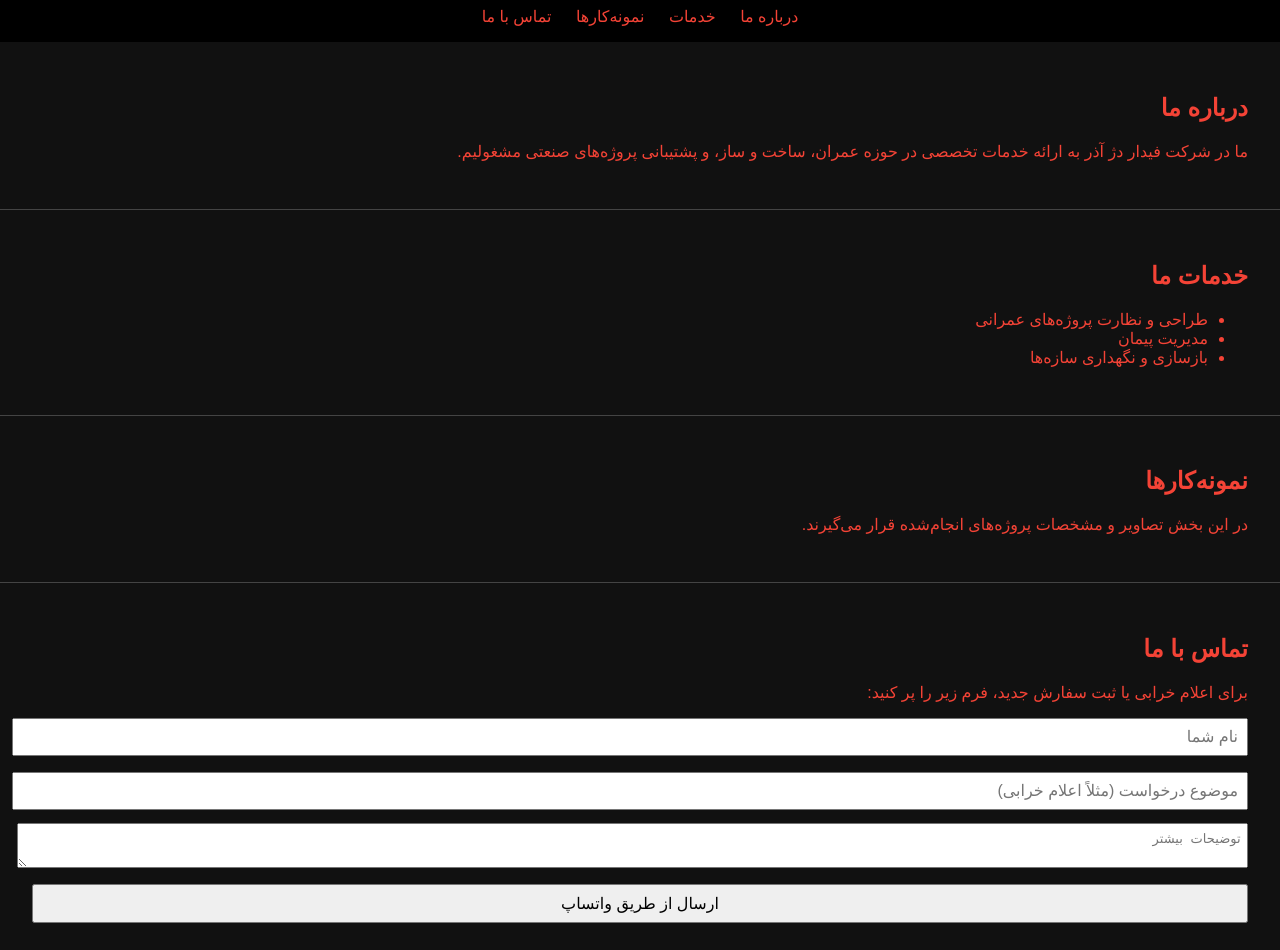
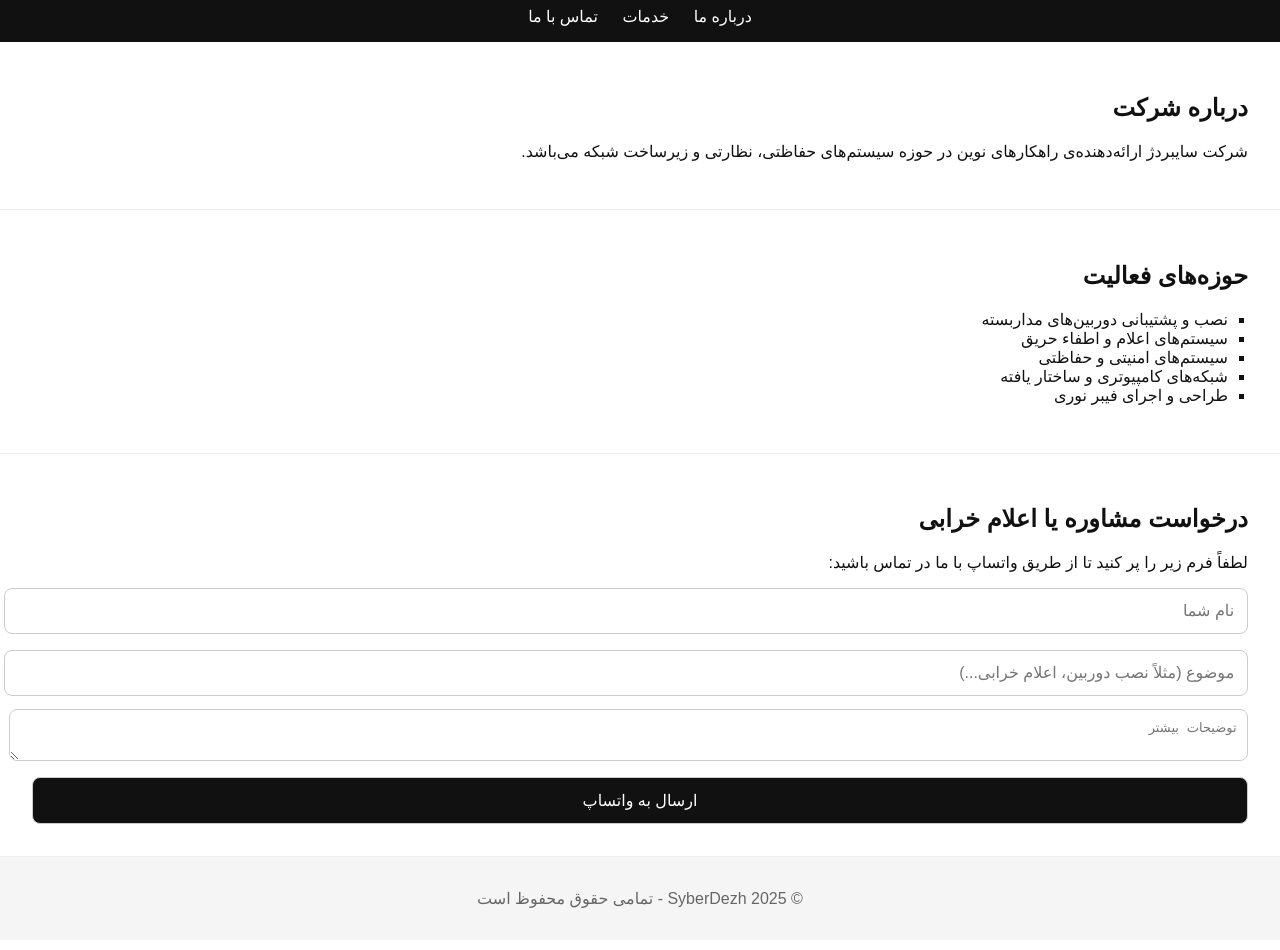
Before and after one commit to fda2869/syberdezh, a plain HTML site: page index.html in a window 1280 px wide. Shown: the part 90-1040 px from the top of the page. Drawn offline with Linux system fonts and the light colour scheme.

Commit message:
Add files via upload

```diff
--- a/index.html
+++ b/index.html
@@ -4,52 +4,48 @@
 <head>
   <meta charset="UTF-8">
   <meta name="viewport" content="width=device-width, initial-scale=1.0">
-  <title>شرکت سایبردژ</title>
+  <title>SyberDezh | سیستم‌های حفاظتی و امنیتی</title>
   <link rel="stylesheet" href="style.css">
 </head>
 <body>
   <header>
-    <h1>شرکت فیدار دژ آذر</h1>
+    <h1>شرکت سایبردژ</h1>
     <nav>
       <a href="#about">درباره ما</a>
       <a href="#services">خدمات</a>
-      <a href="#portfolio">نمونه‌کارها</a>
       <a href="#contact">تماس با ما</a>
     </nav>
   </header>
 
   <section id="about">
-    <h2>درباره ما</h2>
-    <p>ما در شرکت فیدار دژ آذر به ارائه خدمات تخصصی در حوزه عمران، ساخت و ساز، و پشتیبانی پروژه‌های صنعتی مشغولیم.</p>
+    <h2>درباره شرکت</h2>
+    <p>شرکت سایبردژ ارائه‌دهنده‌ی راهکارهای نوین در حوزه سیستم‌های حفاظتی، نظارتی و زیرساخت شبکه می‌باشد.</p>
   </section>
 
   <section id="services">
-    <h2>خدمات ما</h2>
+    <h2>حوزه‌های فعالیت</h2>
     <ul>
-      <li>طراحی و نظارت پروژه‌های عمرانی</li>
-      <li>مدیریت پیمان</li>
-      <li>بازسازی و نگهداری سازه‌ها</li>
+      <li>نصب و پشتیبانی دوربین‌های مداربسته</li>
+      <li>سیستم‌های اعلام و اطفاء حریق</li>
+      <li>سیستم‌های امنیتی و حفاظتی</li>
+      <li>شبکه‌های کامپیوتری و ساختار یافته</li>
+      <li>طراحی و اجرای فیبر نوری</li>
     </ul>
   </section>
 
-  <section id="portfolio">
-    <h2>نمونه‌کارها</h2>
-    <p>در این بخش تصاویر و مشخصات پروژه‌های انجام‌شده قرار می‌گیرند.</p>
-  </section>
-
   <section id="contact">
-    <h2>تماس با ما</h2>
-    <p>برای اعلام خرابی یا ثبت سفارش جدید، فرم زیر را پر کنید:</p>
+    <h2>درخواست مشاوره یا اعلام خرابی</h2>
+    <p>لطفاً فرم زیر را پر کنید تا از طریق واتساپ با ما در تماس باشید:</p>
     <form id="whatsapp-form">
       <input type="text" id="name" placeholder="نام شما" required />
-      <input type="text" id="service" placeholder="موضوع درخواست (مثلاً اعلام خرابی)" required />
+      <input type="text" id="service" placeholder="موضوع (مثلاً نصب دوربین، اعلام خرابی...)" required />
       <textarea id="details" placeholder="توضیحات بیشتر"></textarea>
-      <button type="submit">ارسال از طریق واتساپ</button>
+      <button type="submit">ارسال به واتساپ</button>
     </form>
   </section>
 
   <footer>
-    <p>© 2025 فیدار دژ آذر - SyberDezh</p>
+    <p>© 2025 SyberDezh - تمامی حقوق محفوظ است</p>
   </footer>
 
   <script src="script.js"></script>
--- a/style.css
+++ b/style.css
@@ -1,42 +1,60 @@
 
 body {
-  font-family: sans-serif;
-  background-color: #111;
-  color: #f44336;
-  direction: rtl;
+  font-family: "Vazir", sans-serif;
   margin: 0;
   padding: 0;
+  background-color: #ffffff;
+  color: #111;
+  direction: rtl;
 }
 
 header {
-  background: #000;
-  color: #f44336;
+  background-color: #111;
+  color: #fff;
   padding: 1em;
   text-align: center;
 }
 
 nav a {
-  color: #f44336;
+  color: #fff;
   margin: 0 10px;
   text-decoration: none;
 }
 
 section {
   padding: 2em;
-  border-bottom: 1px solid #444;
+  border-bottom: 1px solid #eee;
+}
+
+ul {
+  list-style: square;
+  padding-right: 20px;
+}
+
+form input, form textarea, form button {
+  display: block;
+  width: 100%;
+  margin-top: 1em;
+  padding: 0.8em;
+  font-size: 1em;
+  border: 1px solid #ccc;
+  border-radius: 8px;
+}
+
+form button {
+  background-color: #111;
+  color: white;
+  cursor: pointer;
+  transition: 0.3s;
+}
+
+form button:hover {
+  background-color: #333;
 }
 
 footer {
   text-align: center;
   padding: 1em;
-  background: #222;
-  color: #aaa;
+  background: #f5f5f5;
+  color: #666;
 }
-
-input, textarea, button {
-  display: block;
-  width: 100%;
-  margin-top: 1em;
-  padding: 0.5em;
-  font-size: 1em;
-}
```
